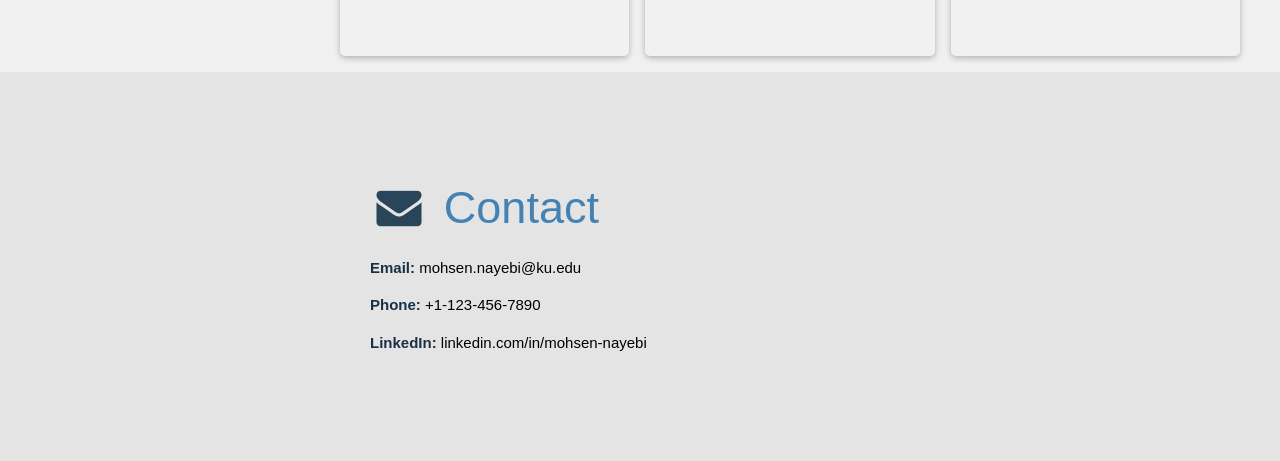
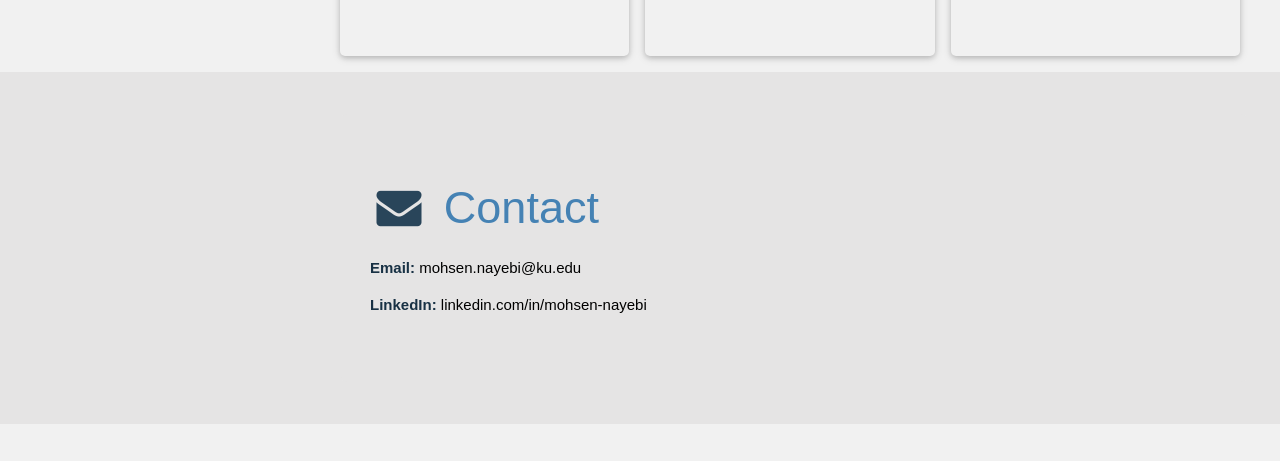
Before and after one commit to mohsen-nyb/mohsen-nyb.github.io, a plain HTML site: page index.html in a window 1280 px wide. Shown: the part 5015-5476 px from the top of the page. After the commit the page ends 5439 px from the top, so only its background shows below. Drawn offline with nearby package versions, Linux system fonts and the light colour scheme.

Commit message:
Update index.html

```diff
--- a/index.html
+++ b/index.html
@@ -487,10 +487,6 @@
             <a href="mailto:mohsen.nayebi@ku.edu" class="no-hover" style="text-decoration: none;">mohsen.nayebi@ku.edu</a>
           </p>
           <p>
-            <strong>Phone:</strong>
-            <span>+1-123-456-7890</span>
-          </p>
-          <p>
             <strong>LinkedIn:</strong>
             <a href="https://www.linkedin.com/in/mohsen-nayebi/" class="no-hover" style="text-decoration: none;">linkedin.com/in/mohsen-nayebi</a>
           </p>
```
